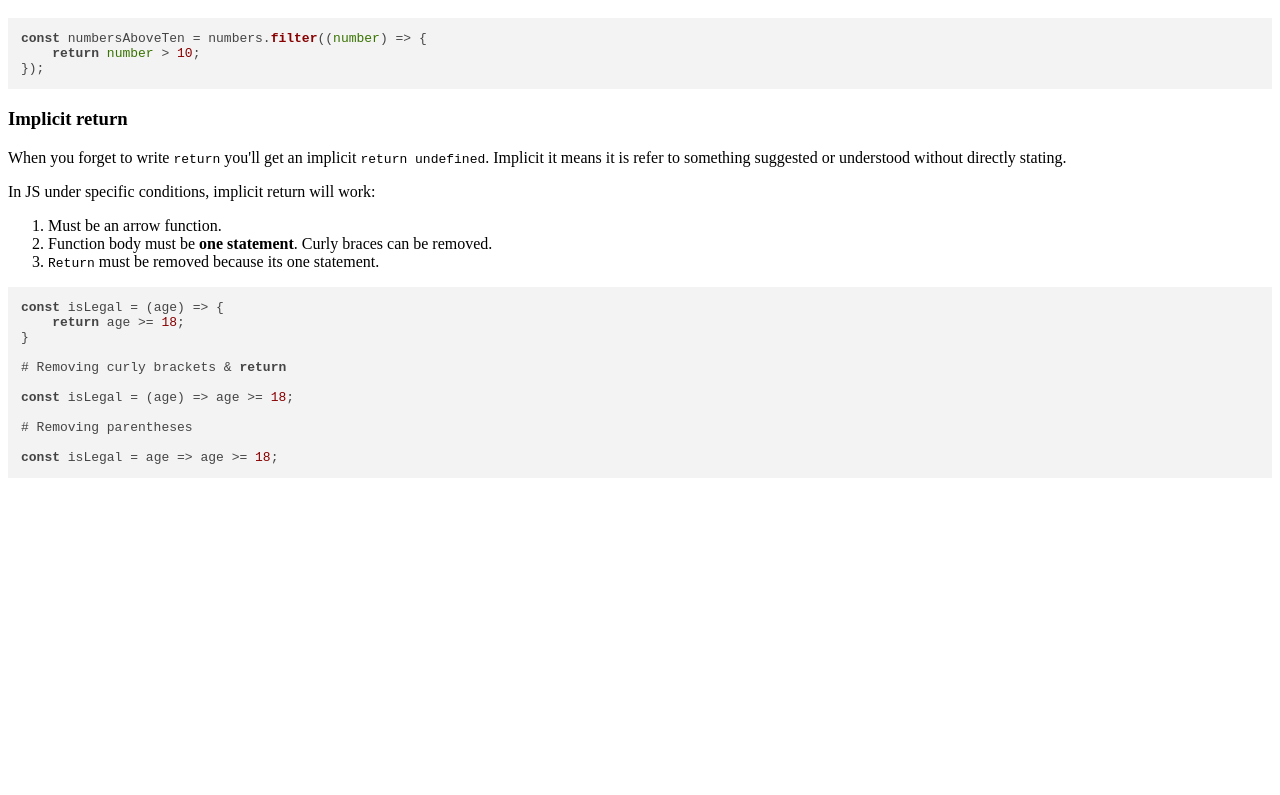
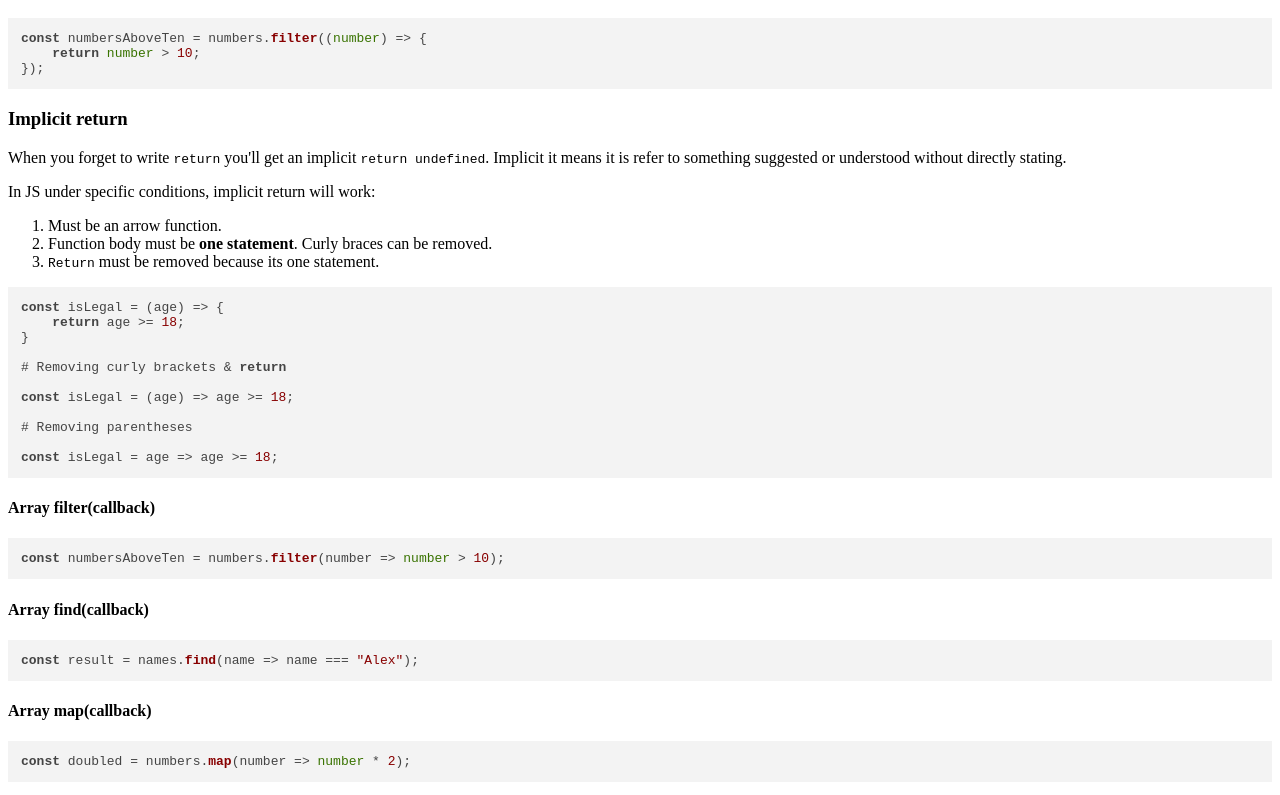
Before and after one commit to penquinking/notes, a website: page public/js.html in a window 1280 px wide. Shown: the part 8056-8851 px from the top of the page. Before the commit the page ends 8547 px from the top, so only its background shows below. Drawn offline with nearby package versions, Linux system fonts and the light colour scheme.

Commit message:
Notes added

```diff
--- a/public/js.html
+++ b/public/js.html
@@ -404,6 +404,15 @@ const isLegal = (age) =&gt; age &gt;= 18;
 
 const isLegal = age =&gt; age &gt;= 18;
 </code></pre>
+<h4>Array filter(callback)</h4>
+<pre class="hljs"><code>const numbersAboveTen = numbers.filter(number =&gt; number &gt; 10);
+</code></pre>
+<h4>Array find(callback)</h4>
+<pre class="hljs"><code>const result = names.find(name =&gt; name === &quot;Alex&quot;);
+</code></pre>
+<h4>Array map(callback)</h4>
+<pre class="hljs"><code>const doubled = numbers.map(number =&gt; number * 2);
+</code></pre>
 
   </div>
 
```
Also changed, not shown: md/js.md (+18 -0 lines).
